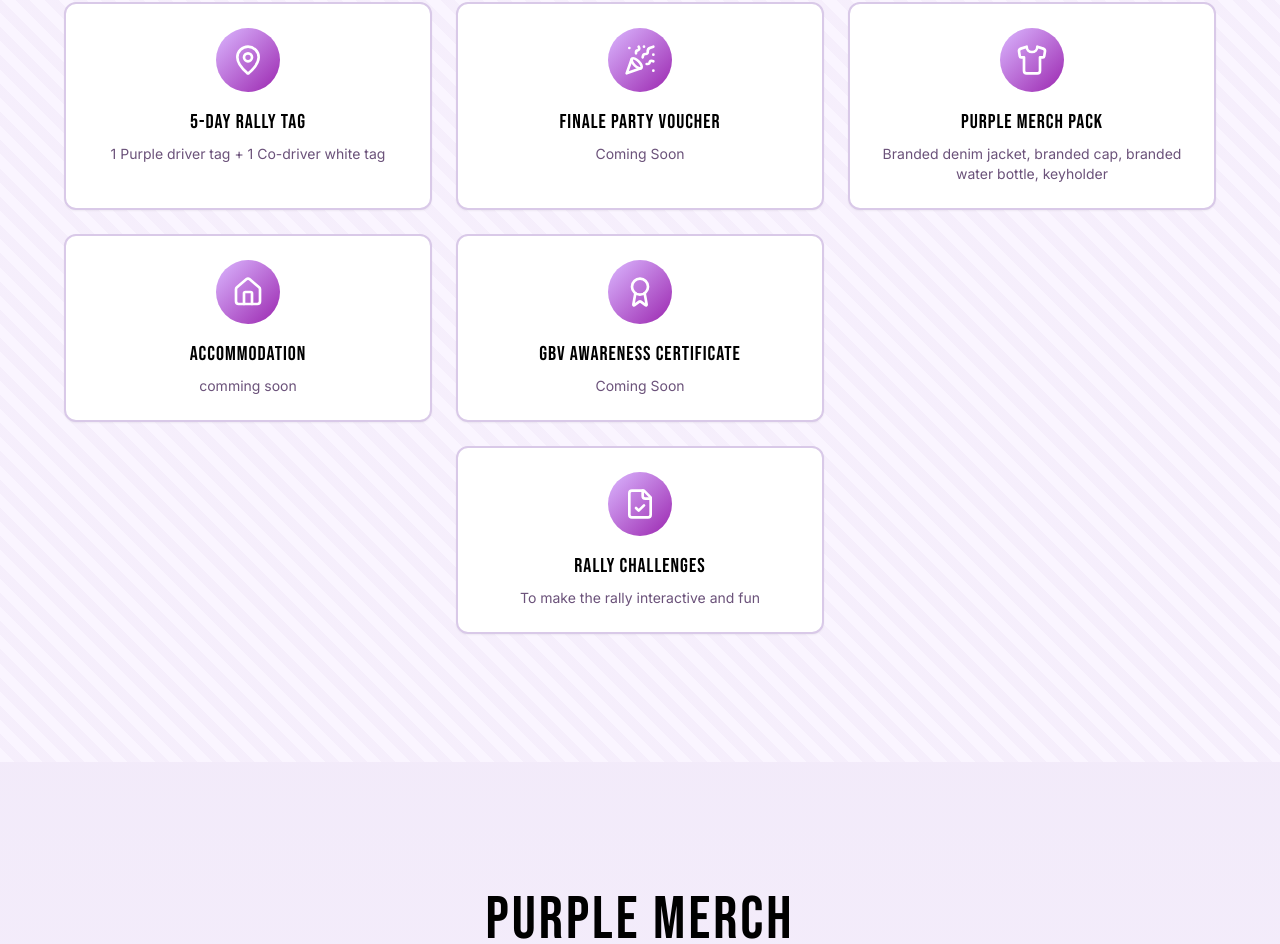
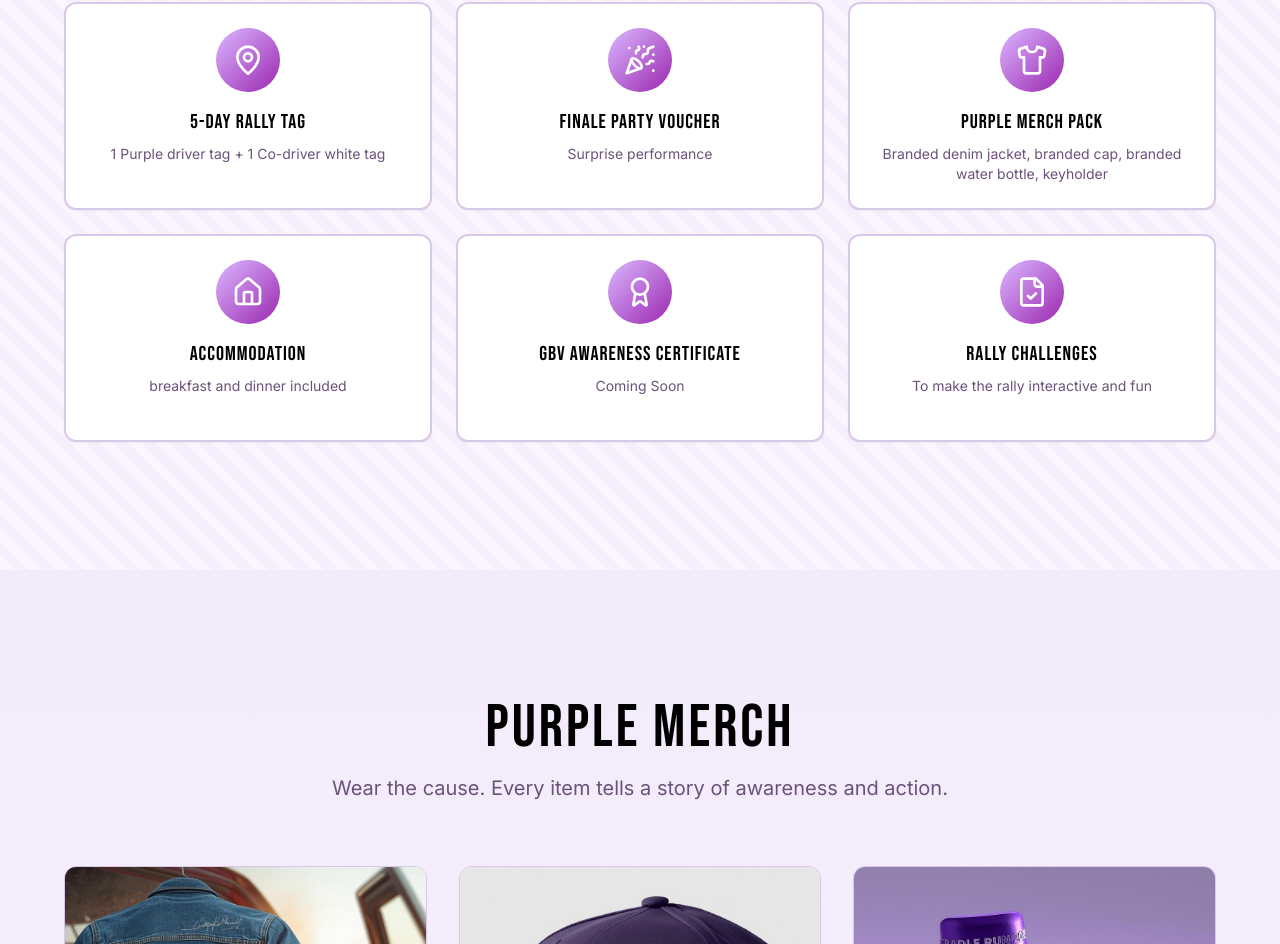
Before and after one commit to Mwvndva/cradlerun, a React (Vite) app: page / in a window 1280 px wide. Shown: the part 1174-2118 px from the top of the page. Built offline with nearby package versions, Linux system fonts and the light colour scheme; the HTML template or start-up script is replaced by a standard one.

Commit message:
arranged purple pass

```diff
--- a/src/components/PurplePass.tsx
+++ b/src/components/PurplePass.tsx
@@ -10,7 +10,7 @@
   {
     icon: PartyPopper,
     title: "Finale Party voucher",
-    description: "Coming Soon"
+    description: "Surprise performance"
   },
   {
     icon: Shirt,
@@ -20,7 +20,7 @@
   {
     icon: Home,
     title: "Accommodation",
-    description: "comming soon"
+    description: "breakfast and dinner included"
   },
   {
     icon: Award,
@@ -50,12 +50,10 @@
           </div>
         </div>
 
-        <div className="grid grid-cols-1 md:grid-cols-2 lg:grid-cols-3 gap-6 max-w-6xl mx-auto">
+        <div className="grid grid-cols-1 md:grid-cols-2 lg:grid-cols-3 lg:grid-rows-2 gap-6 max-w-6xl mx-auto">
           {benefits.map((benefit, index) => {
             const Icon = benefit.icon;
-            // If this is the last benefit, center it on large screens (3-column layout)
-            const isLast = index === benefits.length - 1;
-            const cardClasses = `p-6 bg-card hover:shadow-xl transition-all duration-300 border-2 border-border hover:border-purple-medium group ${isLast ? 'lg:col-start-2 lg:col-end-3' : ''}`;
+            const cardClasses = `p-6 bg-card hover:shadow-xl transition-all duration-300 border-2 border-border hover:border-purple-medium group`;
 
             return (
               <Card
```
